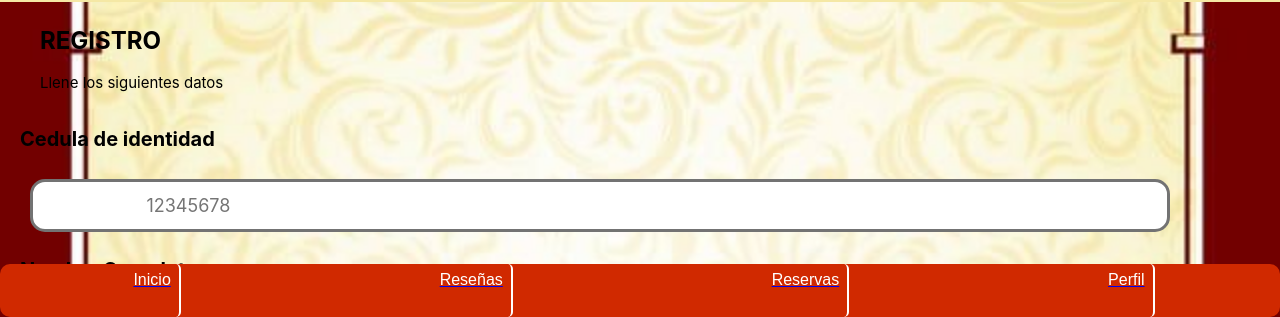
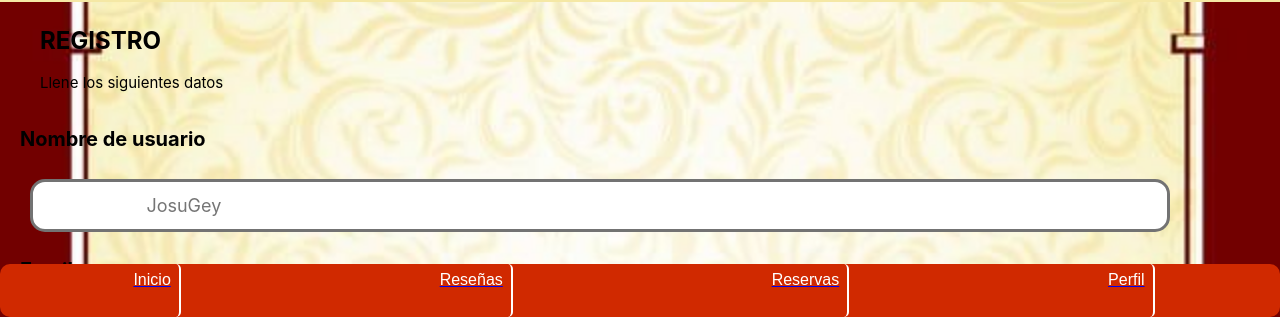
Before and after one commit to LuanHuanca/Final_Proyect, a React (Vite) app: page /register in a window 1280 px wide. Shown: the part 483-800 px from the top of the page. Built offline with nearby package versions, Linux system fonts and the light colour scheme; some icons are missing.

Commit message:
adjustments with database connection

```diff
--- a/src/App.jsx
+++ b/src/App.jsx
@@ -3,20 +3,9 @@ import Login from './Screens/Login';
 import Profile from './Screens/Profile'
 import Home from './Screens/Home';
 function App() {
+  return(
+    <div>
 
-
-
-const [ci,setCi] = useState([]);
-
-
-
-  return (
-    <div className='App'>
-      {
-        !localStorage.getItem('carnet').length > 0
-          ?<Login setCi={setCi}/>
-          :<Profile ci={ci} setCi={setCi}/>
-      }
     </div>
   )
 }
--- a/src/Componentes/DishCard.css
+++ b/src/Componentes/DishCard.css
@@ -34,6 +34,7 @@
 .description span{
     padding-left: 30px;
     padding-bottom: 20px;
+    line-height: 22px;
 }
 
 .price{
--- a/src/LoginValidation.js
+++ /dev/null
@@ -1,23 +0,0 @@
-function Validation (values){
-    let error = {}
-    const password_pattern = /^(?=.*\d)(?=.*[a-z])(?=.*[A-Z])[a-zA-Z0-9]{8,}$/
-    //Para la cedula de identidad
-    if(values.ci == ""){
-        error.ci = 'El nombre de usuario no debe estar vacio'
-    }
-    else{
-        error.ci = ""
-    }
-    //Para la validacion del password
-    if(values.password == ""){
-        error.password = 'El password no debe estar vacio'
-    }
-    else if (!password_pattern.test(values.password)){
-        error.password = "password didn't match"
-    }else{
-        error.password = ""
-    }
-    return error;
-}
-
-export default Validation
--- a/src/Screens/Login.jsx
+++ b/src/Screens/Login.jsx
@@ -6,13 +6,13 @@ import { NavLink, useNavigate } from 'react-router-dom'
 import Axios from 'axios';
 import './Login.css'
 import { useState } from 'react'
-import Validation from '../LoginValidation.js'
+import Validation from '../services/LoginValidation.js'
 
-const Login = ( {setCi}) => {
+const Login = () => {
 
 
   const [values,setValues] = useState({
-    ci:'',
+    username:'',
     password:''
   })
 
@@ -25,14 +25,12 @@ const Login = ( {setCi}) => {
   const handleSubmit = (event) =>{
     event.preventDefault();
     setErrors(Validation(values));
-    if(errors.ci === ""  && errors.password === ""){
+    if(errors.username === ""  && errors.password === ""){
       Axios.post('http://localhost:5172/login',values)
       .then(res => {
         if(res.data == "Success"){
+          localStorage.setItem('username',[values.username]);
           navigate('/Profile');
-          localStorage.setItem('carnet',[values.ci]);
-          setCi(localStorage.getItem('carnet'));
-          console.log(localStorage.getItem('carnet'));
         }else{
           alert("No record Existed");
         }
@@ -43,15 +41,15 @@ const Login = ( {setCi}) => {
   return (
     <div className='box'>
         <form action='' onSubmit={handleSubmit}>
-          <Title title={"INICIO DE SESION"} context={"Inicia sesión con tu cedula de identidad"}/>
+          <Title title={"INICIO DE SESION"} context={"Inicia sesión con tu nombre de usuario"}/>
           <InputContainer
-          title={"Cedula de identidad"}
+          title={"Nombre de usuario"}
           type={"text"}
-          shadow={"12345678"}
-          name='ci'
+          shadow={"JosuGey"}
+          name='username'
           action={handleInput}
           />
-          <span className='text-danger'>{errors.ci}</span>
+          <span className='text-danger'>{errors.username}</span>
           <InputContainer
           title={"Contraseña"}
           type={"password"}
--- a/src/Screens/Profile.jsx
+++ b/src/Screens/Profile.jsx
@@ -11,14 +11,13 @@ const ProfileScreen = () => {
   const navigate = useNavigate();
 
   const handleLogout = () => {
-    localStorage.setItem('carnet','');
-    console.log(localStorage.getItem('carnet'));
+    localStorage.setItem('username','');
     navigate('/');
   }
 
   return (
     <div className='Profile-card'>
-      <ProfileCard img_perfil={users.imgsrc} username={localStorage.getItem('carnet')} email={users.email}/>
+      <ProfileCard img_perfil={users.imgsrc} username={localStorage.getItem('username')} email={users.email}/>
       <Button
       name={'Cerrar Sesion'}
       funcion={handleLogout}
--- /dev/null
+++ b/src/Screens/ProfileDirection.jsx
@@ -0,0 +1,18 @@
+import React  from 'react'
+import Login from './Login';
+import ProfileScreen from './Profile';
+
+
+const ProfileDirection = () => {
+    return (
+      <div className='App'>
+        {
+          !localStorage.getItem('username').length > 0
+            ?<Login/>
+            :<ProfileScreen/>
+        }
+      </div>
+    )
+}
+
+export default ProfileDirection
--- a/src/Screens/Register.jsx
+++ b/src/Screens/Register.jsx
@@ -6,15 +6,15 @@ import Button from '../Componentes/Button.jsx'
 import { NavLink, useNavigate } from 'react-router-dom'
 import Axios from 'axios';
 import { useState } from 'react';
-import Validation from '../SignUpValidation'
+import Validation from '../services/SignUpValidation'
 
 
 const Register = () => {
   const [values,setValues] = useState({
-    ci:'',
     username:'',
     email:'',
-    password:''
+    password:'',
+    telefono:''
   })
   const navigate = useNavigate();
   const [errors,setErrors]=useState({})
@@ -25,51 +25,24 @@ const Register = () => {
   const handleSubmit = (event) =>{
     event.preventDefault();
     setErrors(Validation(values));
-    if(errors.ci === "" && errors.username === "" && errors.email === "" && errors.password === ""){
+    if(errors.username === "" && errors.email === "" && errors.password === "" && errors.telefono === ""){
       Axios.post('http://localhost:5172/register',values)
       .then(res => {
-        navigate('/login');
+        navigate('/Profile');
       })
       .catch(err => console.log(err));
 
     }
   }
 
-  // const [ci,setCi] = useState(0);
-  // const [username,setUsername] = useState("");
-  // const [password,setPassword] = useState("");
-  // const [email,setEmail] = useState("");
-
-  // const [dato, setDato] = useState('');
-
-
-  // const agregar_cliente = ()=>{
-  //   Axios.post("http://localhost:5170/register",{
-  //     ci:ci,
-  //     username:username,
-  //     password:password,
-  //     email:email
-  //   }).then(()=>{
-  //     alert("Cliente registrado");
-  //   });
-  // }
-
   return (
     <div >
         <form action='' onSubmit={handleSubmit}>
         <Title title={"REGISTRO"} context={"Llene los siguientes datos"}/>
           <InputContainer
-          title='Cedula de identidad'
-          type="number"
-          shadow="12345678"
-          name='ci'
-          action={handleInput}
-          />
-          <span className='text-danger'>{errors.ci}</span>
-          <InputContainer
-          title='Nombre Completo'
+          title='Nombre de usuario'
           type="text"
-          shadow="Josue Romay Torrejon"
+          shadow="JosuGey"
           name='username'
           action={handleInput}
           />
@@ -85,11 +58,19 @@ const Register = () => {
           <InputContainer
           title='Contraseña'
           type="password"
-          shadow={"Introduce tu contraseña"}
+          shadow="Introduce tu contraseña"
           name='password'
           action={handleInput}
           />
           <span className='text-danger'>{errors.password}</span>
+          <InputContainer
+          title='Telefono'
+          type="number"
+          shadow={"76253774"}
+          name='telefono'
+          action={handleInput}
+          />
+          <span className='text-danger'>{errors.telefono}</span>
           <Button
             name="Crear Cuenta"
             tipo='submit'
--- a/src/Screens/Reserve.jsx
+++ b/src/Screens/Reserve.jsx
@@ -20,7 +20,7 @@ const Reserve = () => {
         <InputContainer title={"Ambiente"} type={"number"} shadow={"Ambiente 1"}/>
         <InputContainer title={"Hora"} type={"time"} shadow={"12:00 p.m."}/>
         <InputContainer title={"Fecha"} type={"date"} shadow={"13/06/2023"}/>
-        <Button name={"Editar"}  funcion={console.log(localStorage.getItem('carnet'))}></Button>
+        <Button name={"Editar"} ></Button>
         <Button name={"Confirmar"}></Button>
       </div>
     </div>
--- a/src/main.jsx
+++ b/src/main.jsx
@@ -17,14 +17,14 @@ import Profile from './Screens/Profile'
 import GeneralReserve  from './Screens/GeneralReserve.jsx'
 import GeneralDetails  from './Screens/GeneralDetails.jsx'
 import GeneralConfirm from './Screens/GeneralConfirm.jsx'
-import App from './App'
+import ProfileDirection from './Screens/ProfileDirection'
 
 ReactDOM.createRoot(document.getElementById('root')).render(
   <React.StrictMode>
     <ImageHeader/>
     <BrowserRouter>
       <Routes>
-        <Route  path='/Profile' element={<App/>}  />
+        <Route  path='/Profile' element={<ProfileDirection/>}  />
         <Route  path='/register' element={<Register/>}  />
         <Route  path='*' element={<NotFound />}  />
         <Route  path='/' element={<Home/>}/>
--- a/src/SignUpValidation.js
+++ b/src/services/LoginValidation.js
@@ -1,29 +1,12 @@
 function Validation (values){
     let error = {}
-    const email_pattern = /^[^\s@]+@[^\s@]+\.[^\s@]+$/
     const password_pattern = /^(?=.*\d)(?=.*[a-z])(?=.*[A-Z])[a-zA-Z0-9]{8,}$/
     //Para la cedula de identidad
-    if(values.ci == ""){
-        error.ci = 'La cedula de identidad no debe estar vacio'
-    }
-    else{
-        error.ci = ""
-    }
-    //para el username
     if(values.username == ""){
         error.username = 'El nombre de usuario no debe estar vacio'
     }
     else{
         error.username = ""
-    }
-    //para el email
-    if(values.email == ""){
-        error.email = 'El email no debe estar vacio'
-    }
-    else if (!email_pattern.test(values.email)){
-        error.email = "El email didn't match"
-    }else{
-        error.email = ""
     }
     //Para la validacion del password
     if(values.password == ""){
@@ -36,4 +19,5 @@ function Validation (values){
     }
     return error;
 }
+
 export default Validation
--- /dev/null
+++ b/src/services/SignUpValidation.js
@@ -0,0 +1,39 @@
+function Validation (values){
+    let error = {}
+    const email_pattern = /^[^\s@]+@[^\s@]+\.[^\s@]+$/
+    const password_pattern = /^(?=.*\d)(?=.*[a-z])(?=.*[A-Z])[a-zA-Z0-9]{8,}$/
+    //Para el username
+    if(values.username == ""){
+        error.username = 'El nombre de usuario no debe estar vacio'
+    }
+    else{
+        error.username = ""
+    }
+    //para el email
+    if(values.email == ""){
+        error.email = 'El email no debe estar vacio'
+    }
+    else if (!email_pattern.test(values.email)){
+        error.email = "El email didn't match"
+    }else{
+        error.email = ""
+    }
+    //Para la validacion del password
+    if(values.password == ""){
+        error.password = 'El password no debe estar vacio'
+    }
+    else if (!password_pattern.test(values.password)){
+        error.password = "password didn't match"
+    }else{
+        error.password = ""
+    }
+    //para el telefono
+    if(values.telefono == ""){
+        error.telefono = 'El nombre de usuario no debe estar vacio'
+    }
+    else{
+        error.telefono = ""
+    }
+    return error;
+}
+export default Validation
```
Also changed, not shown: src/Screens/Ubication.jsx (deleted, +0 -9 lines), 1 other file (tests, documents, lock files or other folders).
